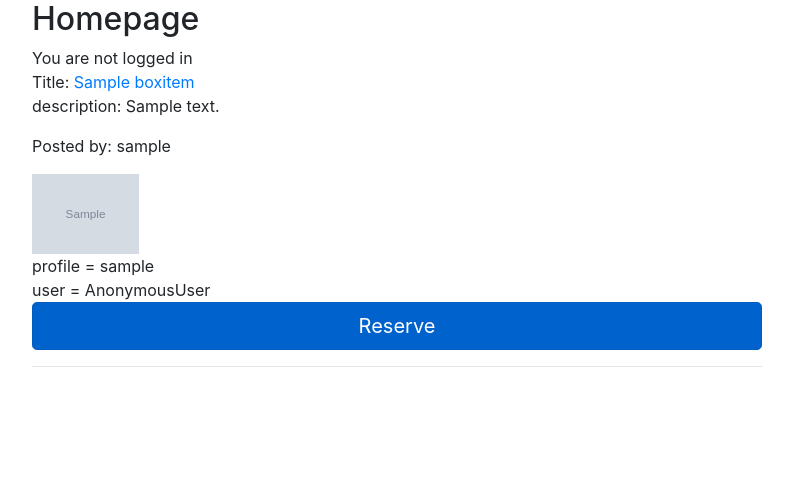
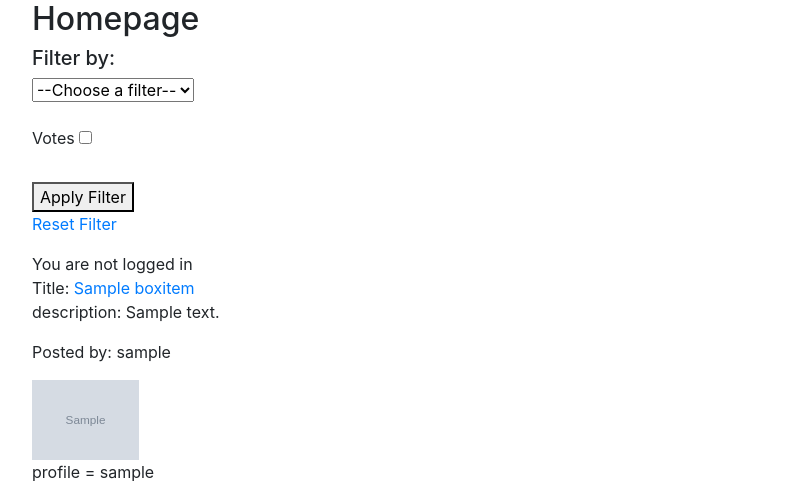
Before and after one commit to slukas111/SugarSnapsCap, a Django app: page / in a window 1280 px wide. Shown: the part 56-537 px from the top of the page, without its empty margins (53-846 px from the left). Run offline with Django 3.2, Linux system fonts and the light colour scheme; tables that the repository leaves empty hold one stand-in row (values such as "Sample post"); grey boxes marked "Sample" are stand-in pictures; some libraries are stand-ins or nearby versions.

Commit message:
Added the ability to filter items based off of categories dynamically when categories are added by an admin. Still need to work on filtering items by availability

```diff
--- a/authentication/views.py
+++ b/authentication/views.py
@@ -51,6 +51,8 @@ def signup_view(request):
             if user:
                 login(request, user)
                 return HttpResponseRedirect(reverse('homepage'))
+    else:
+        form = SignUpForm(instance)
 
     form = SignUpForm()
     context = {'form': form}
--- a/sugar_app/views.py
+++ b/sugar_app/views.py
@@ -4,8 +4,7 @@ from django.contrib.auth.models import User
 from django.contrib.auth.mixins import LoginRequiredMixin, UserPassesTestMixin
 from django.contrib.auth.decorators import login_required
 from django.views.generic import ListView, DetailView, CreateView, UpdateView, DeleteView
-from .models import BoxItem
-
+from .models import BoxItem, Categories
 
 # Create your views here.
 class PostListView(ListView):
@@ -13,6 +12,20 @@ class PostListView(ListView):
     template_name = 'index.html'
     context_object_name = 'posts'
     ordering = ['-date_posted']
+
+    def get_context_data(self, **kwargs):
+        context = super().get_context_data(**kwargs)
+        context['categories'] = Categories.objects.all()
+        return context
+
+    def get_queryset(self):
+        category = self.request.GET.get('filter')
+        category_dict = Categories.objects.all().values()
+        category_list = [category['category'] for category in category_dict]
+        if category in category_list:
+            category_item = category_list.index(category) + 1
+            return BoxItem.objects.filter(item_category=category_item)
+        return BoxItem.objects.all()
 
 
 class PostCreateView(LoginRequiredMixin, CreateView):
@@ -61,4 +74,4 @@ def reserve(request, slug):
     own_profile = request.user.profile  # or your queryset to get
     box_item.reserve.add(own_profile)
 
-    return HttpResponseRedirect("/")
+    return HttpResponseRedirect(request.META.get('HTTP_REFERER'))
--- a/templates/index.html
+++ b/templates/index.html
@@ -2,8 +2,24 @@
 {% block content %}
 <div>
     <h2>Homepage</h2>
-
-     {% if user.is_authenticated %}
+    <form action='.' method='GET'>
+        <h5>Filter by:</h5>
+        <select name='filter'>
+            <option>--Choose a filter--</option>
+            {% for category in categories %}
+                <option value="{{category}}">{{ category }}</option>
+            {% endfor %}
+        </select>
+        <br>
+        <br>
+        <label>Votes</label>
+        <input type="checkbox" name='votes'>
+        <br>
+        <br>
+        <button type='submit'>Apply Filter</button> <br />
+        <a href="{% url 'homepage' %}">Reset Filter</a>
+    </form>
+    {% if user.is_authenticated %}
         <h4><a href="{% url 'userposts' user.username %}">View Profile</a></h4>
     {% else %}
         You are not logged in
```
Also changed, not shown: sugar_app/migrations/0001_initial.py, sugar_app/migrations/0002_boxitem_reserve.py (added), users/forms.py (line endings or trailing spaces), users/migrations/0001_initial.py.
